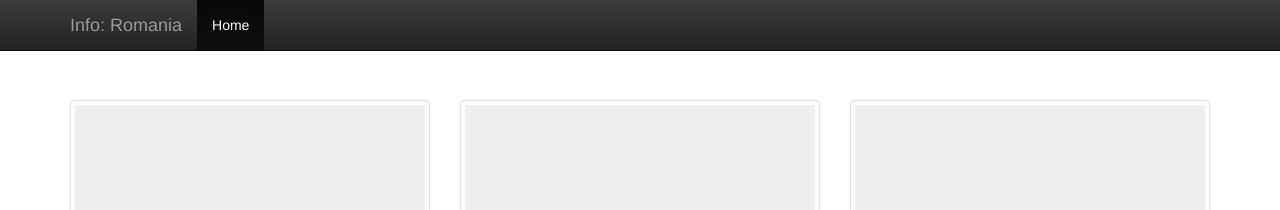
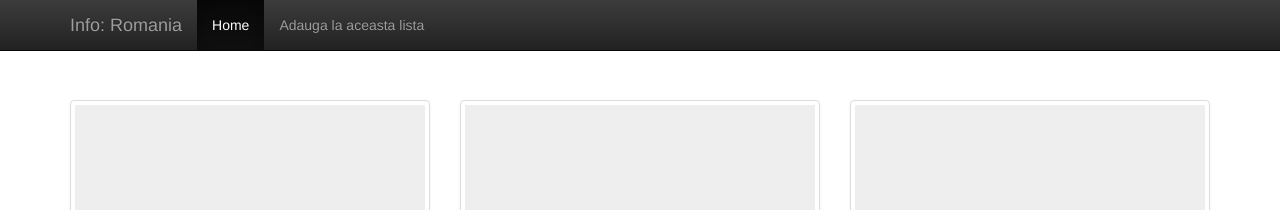
Before and after one commit to info-romania/info-romania.github.io, a Jekyll site: the page built from index.html, in a window 1280 px wide. Shown: the top 210 px of the page. Built offline with Jekyll 4.4.1, drawn with Linux system fonts in a browser that asks for light colours; nearby versions of some CDN libraries.

Commit message:
Link to github

```diff
--- a/_layouts/default.html
+++ b/_layouts/default.html
@@ -23,6 +23,7 @@
       <div id="navbar" class="collapse navbar-collapse">
         <ul class="nav navbar-nav">
           <li role="presentation" class="active"><a href="/">Home</a></li>
+          <li role="presentation" class=""><a href="https://github.com/info-romania/info-romania.github.io">Adauga la aceasta lista</a></li>
         </ul>
       </div>
     </div>
```
Also changed, not shown: 1 other file.
